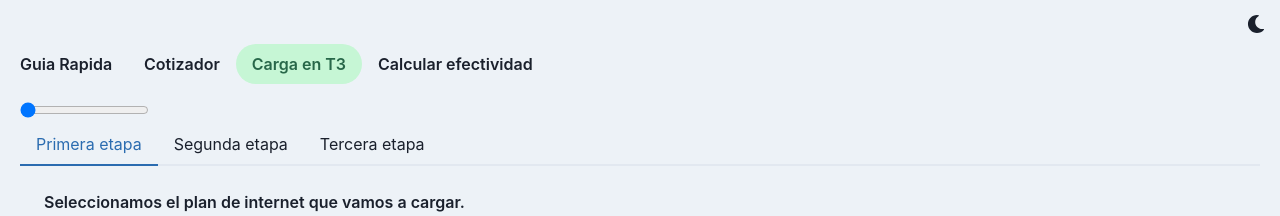
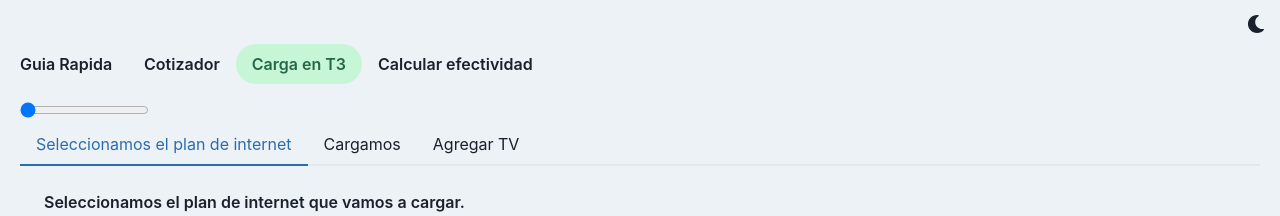
Before and after one commit to hor-5/nuevaOferta, a React (Create React App) app: page / in a window 1280 px wide. Both pictures are taken after a click on the tab "Carga en T3". Shown: the top 216 px of the page. Built offline with nearby package versions, Linux system fonts and the light colour scheme.

Commit message:
'nuevaactu'

```diff
--- a/src/components/TutorialT3.js
+++ b/src/components/TutorialT3.js
@@ -35,9 +35,9 @@ export default function TutorialT3() {
 
                 <Tabs index={tabIndex} onChange={handleTabsChange}>
                     <TabList>
-                        <Tab>Primera etapa </Tab>
-                        <Tab>Segunda etapa </Tab>
-                        <Tab>Tercera etapa </Tab>
+                        <Tab>Seleccionamos el plan de internet </Tab>
+                        <Tab>Cargamos </Tab>
+                        <Tab>Agregar TV </Tab>
                     </TabList>
                     <TabPanels>
                         <TabPanel>
@@ -58,8 +58,8 @@ export default function TutorialT3() {
                         <TabPanel>
                             <Text fontSize='md' fontWeight='600' p={2} aling='center'>
                                 Para ADSL el costo de instalación sigue siendo $4000.<br />
-                                Hay que cargar manualmente el mes gratis como siempre, y al validar y calcular aplica el bono automaticamente.<br />
-                                Si no lo tildan no pasa nada, lo aplica igual, esto es solamente poder visualizarlo.
+                                Hay que cargar manualmente el mes gratis como siempre, y al validar y calcular aplica el bono automaticamente "Promo Individuo 1x100%".<br />
+                                Si no lo tildan no pasa nada, lo aplica igual, esto es solamente para poder visualizarlo.
                                 Para que se visualice ok el bono de los 3 meses gratis de TV, pueden tildar "mostrar detalle de precios".
                                 $2000 por 24 meses normalmente y $2500 si es zona de competencia.
                                 Los bonos de totalización son de $400 (100mb o menor velocidad) y $700 ahora (a partir de 300mb).
```
